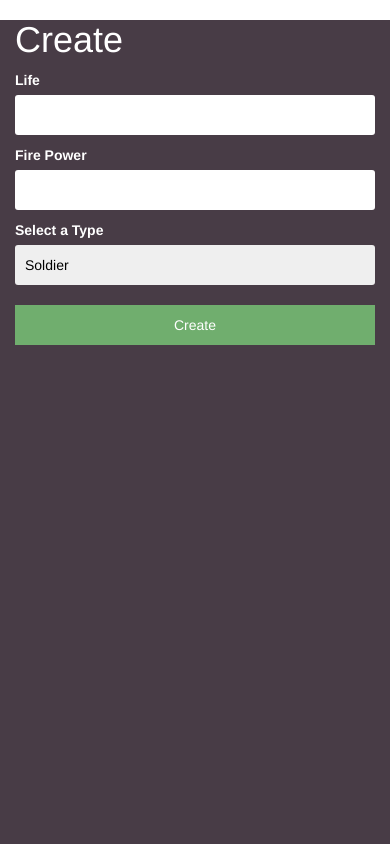
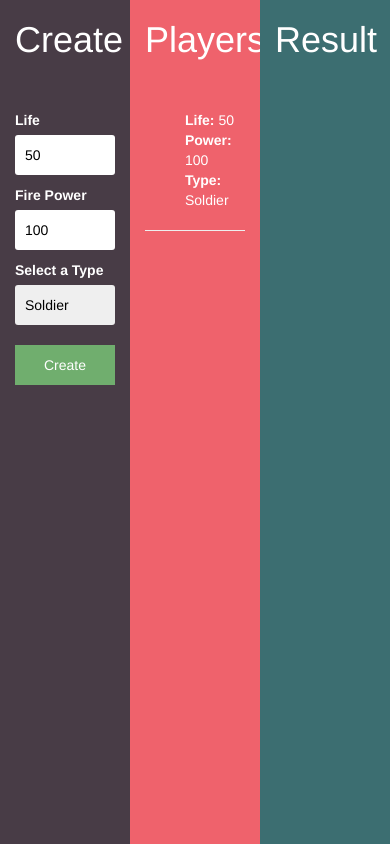
Before and after one commit to EPhan077/Factory, a website with bundled scripts: page index.html in a window 390 px wide. Both pictures are taken after a click on the button "Create". Shown: the top 844 px of the page. Built offline with nearby package versions, Linux system fonts and the light colour scheme.

Commit message:
update view

```diff
--- a/css/main.css
+++ b/css/main.css
@@ -1,3 +1,6 @@
+h1{
+      margin-bottom: 50px;
+}
 form{
       color: black;
 }
@@ -40,3 +43,11 @@ form button{
       color: white;
       height: 100vh;
 }
+
+ul li{
+      list-style-type: none;
+}
+
+ul li span{
+      font-weight: bold;
+}
--- a/index.html
+++ b/index.html
@@ -9,16 +9,16 @@
       <title>Index</title>
 </head>
 <body>
-      <div class="col-lg-4 create">
+      <div class="col-xs-4 create">
             <h1>Create</h1>
             <form id="create" action="">
                   <p>
                         <label for="">Life</label>
-                        <input type="text">
+                        <input id="life" type="number" value="50">
                   </p>
                   <p>
                         <label for="">Fire Power</label>
-                        <input type="text">
+                        <input id="firePower" type="number" value="100">
                   </p>
                   <p>
                         <label for="">Select a Type</label>
@@ -36,14 +36,13 @@
             </form>
       </div>
 
-      <div class="col-lg-4 players">
+      <div class="col-xs-4 players">
             <h1>Players</h1>
-            <ul>
-                  <li></li>
-            </ul>
+            <div id="playerList">
+            </div>
       </div>
 
-      <div class="col-lg-4 result">
+      <div class="col-xs-4 result">
             <h1>Result</h1>
 
       </div>
--- a/js/factory.js
+++ b/js/factory.js
@@ -5,10 +5,11 @@ export class Factory{
       constructor(){
       }
 
-      static createObj(_obj){
+      static createObj(_type, _life, _firePower){
             try {
-                  let instance = new Factory.classes[_obj]();
-                  console.log('instance: ', instance);
+                  let instance = new Factory.classes[_type](_type, _life, _firePower);
+                  let print = Inventory.display(instance);
+                  // console.log(instance);
 
                   return instance;
             } catch (error) {
@@ -25,10 +26,7 @@ export class Factory{
       }
 }
 
-
-
-
-class Inventory{
+export class Inventory{
       constructor(){
       }
 
@@ -36,7 +34,27 @@ class Inventory{
 
       }
 
-      display(){
+      static display(_template){
+            let template = `
+                  <ul>
+                        <li><span>Life: </span>${_template.life}</li>
+                        <li><span>Power: </span>${_template.power}</li>
+                        <li><span> Type: </span>${_template.type}</li>
+                  </ul>
+                  <hr>
+            `
+            document.getElementById('playerList').insertAdjacentHTML('afterbegin', template);
+      }
 
+      static displaySum(_template){
+            let template = `
+                  <ul>
+                        <li><span>Life: </span>${_template.life}</li>
+                        <li><span>Power: </span>${_template.power}</li>
+                        <li><span> Type: </span>${_template.type}</li>
+                  </ul>
+                  <hr>
+            `
+            document.getElementById('playerList').insertAdjacentHTML('afterbegin', template);
       }
 }
--- a/js/items.js
+++ b/js/items.js
@@ -1,10 +1,24 @@
-export class Soldier{
-      constructor(){
-            console.log('soldier created');
+class SetUp{
+      constructor(_type, _life, _firePower){
+            this.life = _life;
+            this.power = _firePower;
+            this.type = _type;
       }
 }
-export class Tank{
-      constructor(){
-            console.log('tank created');
+
+export class Soldier extends SetUp {
+      constructor(_type, _life, _firePower){
+            super(_type, _life, _firePower);
       }
 }
+export class Tank extends SetUp {
+      constructor(_type, _life, _firePower){
+            super(_type, _life, _firePower);
+      }
+}
+
+export class Jet extends SetUp {
+      constructor(_type, _life, _firePower){
+            super(_type, _life, _firePower);
+      }
+}
--- a/js/main.js
+++ b/js/main.js
@@ -27,13 +27,14 @@ window.addEventListener('load', ()=>{
       document.getElementById('create').addEventListener('submit', (e)=> {
             e.preventDefault();
             // form fields
+            let life = document.getElementById('life').value;
+            let firePower = document.getElementById('firePower').value;
             let selectOption = document.getElementById('type');
             let createType = selectOption.options[selectOption.selectedIndex].value;
 
 
             console.log('which one?', createType);
-            let create = Factory.createObj(createType);
-
+            let create = Factory.createObj(createType, life, firePower);
       });
 
 });
```
Also changed, not shown: js/util.js (added, +9 -0 lines), build/main.js.
